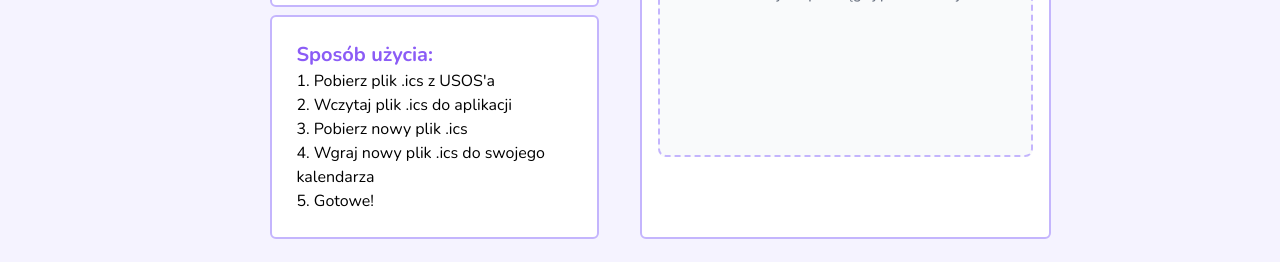
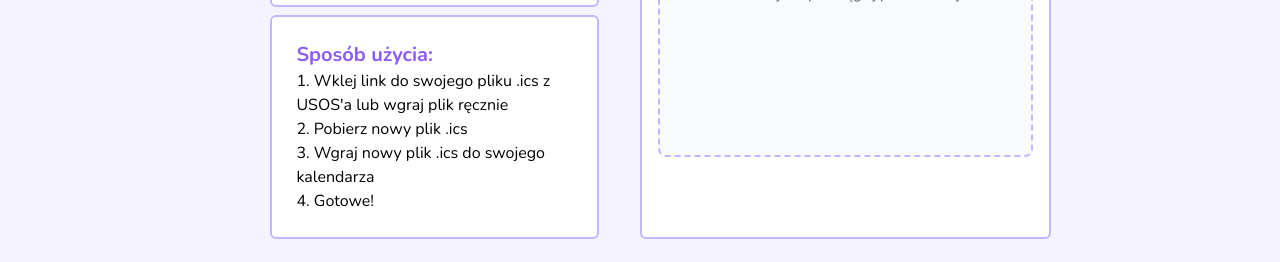
Before and after one commit to MarvinRucinski/JSOSowyICS, a React (Vite) app: page / in a window 1280 px wide. Shown: the part 425-687 px from the top of the page. Built offline with nearby package versions, Linux system fonts and the light colour scheme.

Commit message:
Update instructions

```diff
--- a/src/components/Info.jsx
+++ b/src/components/Info.jsx
@@ -12,11 +12,10 @@ function Info() {
             <div className="bg-white border-2 border-violet-300 rounded-md p-2 my-2 lg:w-4/5 lg:p-6 lg:mb-0">
                 <h2 className="text-violet-500 font-bold text-xl">Sposób użycia:</h2>
                 <span>
-                    1. Pobierz plik .ics z USOS'a<br />
-                    2. Wczytaj plik .ics do aplikacji<br />
-                    3. Pobierz nowy plik .ics<br />
-                    4. Wgraj nowy plik .ics do swojego kalendarza<br />
-                    5. Gotowe!
+                    1. Wklej link do swojego pliku .ics z USOS'a lub wgraj plik ręcznie<br />
+                    2. Pobierz nowy plik .ics<br />
+                    3. Wgraj nowy plik .ics do swojego kalendarza<br />
+                    4. Gotowe!
                 </span>
             </div>
         </div>
```
